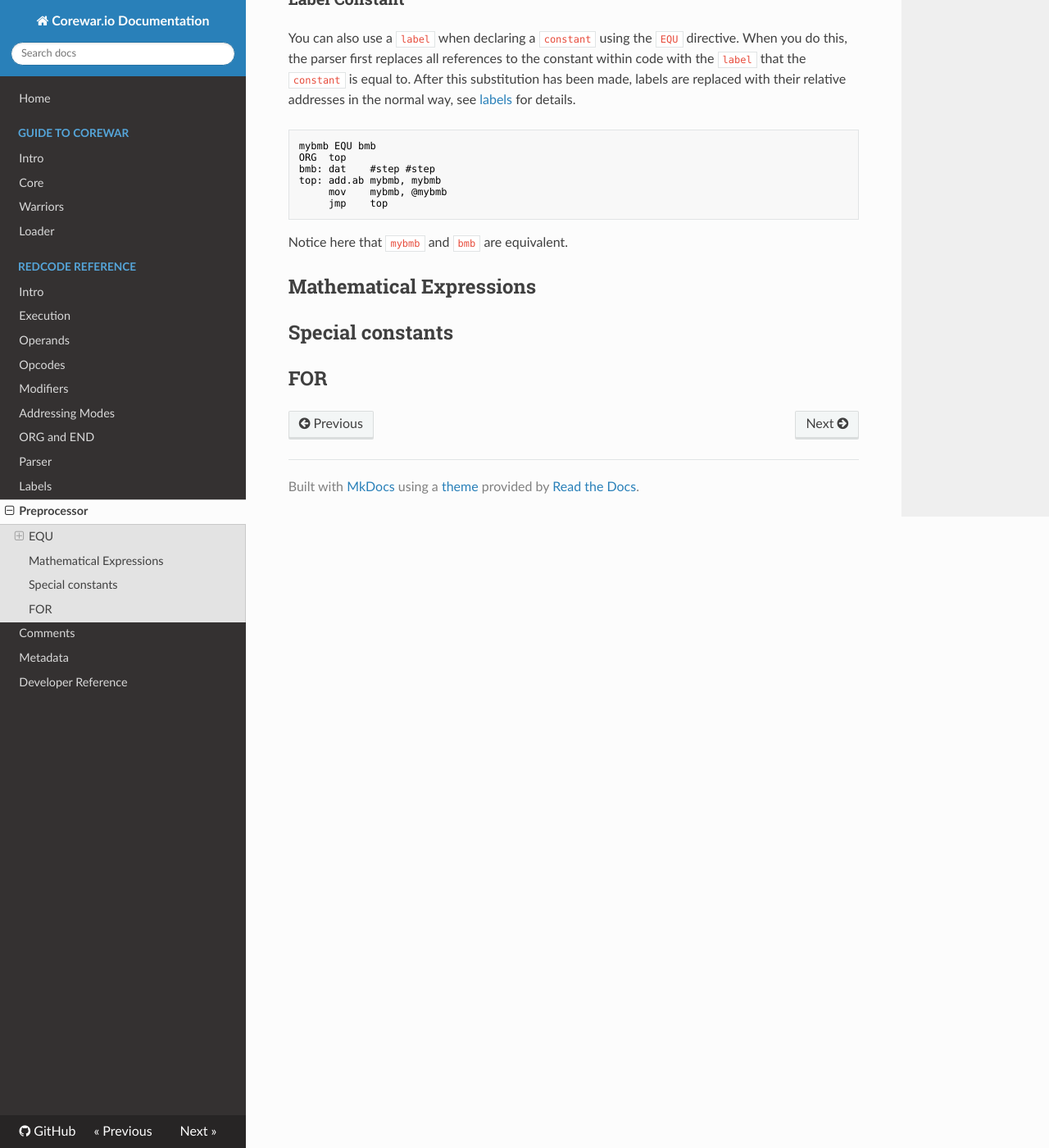
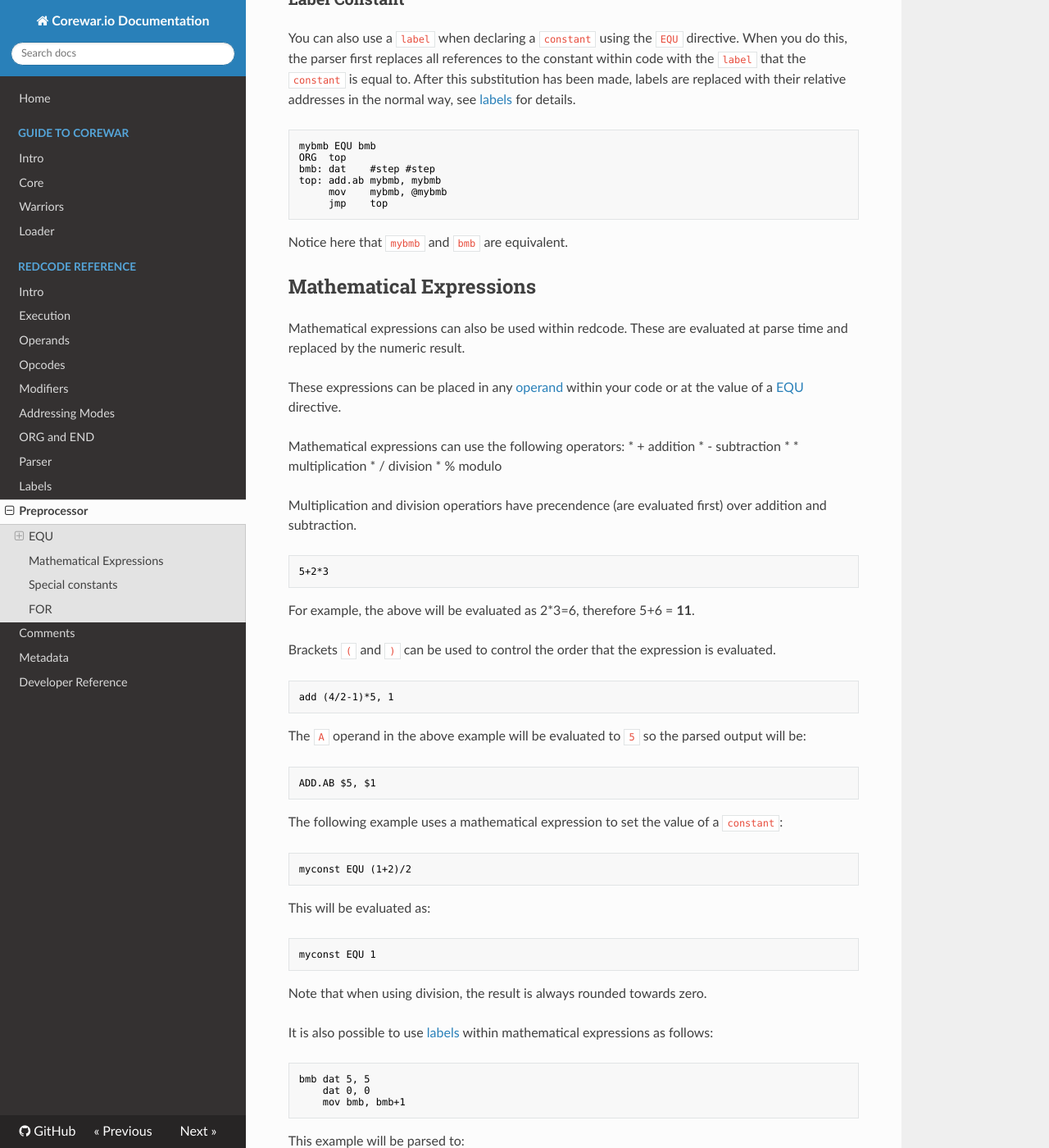
Before and after one commit to corewar/corewar.io, an MkDocs documentation site: the page built from docs/redcode/preprocessor.md, in a window 1280 px wide and 1400 px high, scrolled down 1156 px. Shown: the whole window at 82% size. Built offline with MkDocs 1.6.1, drawn with Linux system fonts in a browser that asks for light colours; nearby versions of some CDN libraries; old or Windows-style settings are respelled for this version of MkDocs; some of the changed text lies outside the part shown.

Commit message:
Mathematical expressions

````diff
--- a/docs/redcode/preprocessor.md
+++ b/docs/redcode/preprocessor.md
@@ -59,7 +59,68 @@ Notice here that `mybmb` and `bmb` are equivalent.
 
 ## Mathematical Expressions
 
+Mathematical expressions can also be used within redcode. These are evaluated at parse time and replaced by the numeric result.
 
+These expressions can be placed in any [operand](operands) within your code or at the value of a [EQU](#equ) directive.
+
+Mathematical expressions can use the following operators:
+* + addition
+* - subtraction
+* * multiplication
+* / division
+* % modulo
+
+Multiplication and division operatiors have precendence (are evaluated first) over addition and subtraction.
+
+```
+5+2*3
+```
+
+For example, the above will be evaluated as 2*3=6, therefore 5+6 = **11**.
+
+Brackets `(` and `)` can be used to control the order that the expression is evaluated.
+
+```redcode
+add (4/2-1)*5, 1
+```
+
+The `A` operand in the above example will be evaluated to `5` so the parsed output will be:
+
+```redcode
+ADD.AB $5, $1
+```
+
+The following example uses a mathematical expression to set the value of a `constant`:
+
+```redcode
+myconst EQU (1+2)/2
+```
+
+This will be evaluated as:
+
+```redcode
+myconst EQU 1
+```
+
+Note that when using division, the result is always rounded towards zero.
+
+It is also possible to use [labels](labels) within mathematical expressions as follows:
+
+```redcode
+bmb dat 5, 5
+    dat 0, 0
+    mov bmb, bmb+1
+```
+
+This example will be parsed to:
+
+```redcode
+DAT.F #5, #5
+DAT.F #0, #0
+MOV.I $-2, $-1
+```
+
+The label `bmb` is replaced with `-2` since its address is two lower than the `mov` instruction. The `B` operand of the `mov` instruction is `bmb+1` which is therefore effectively `-2+1`, hence the parsed output for the `B` number of the `mov` instruction is `-1`.
 
 ## Special constants
 
````
